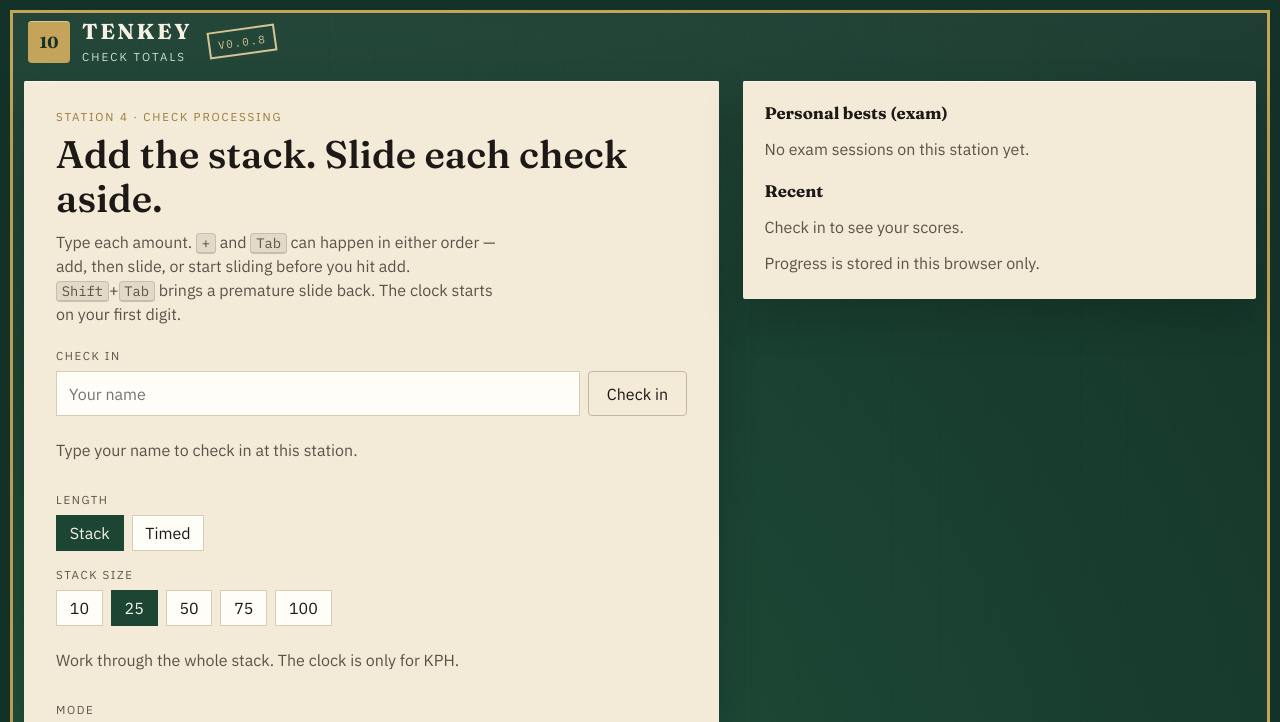
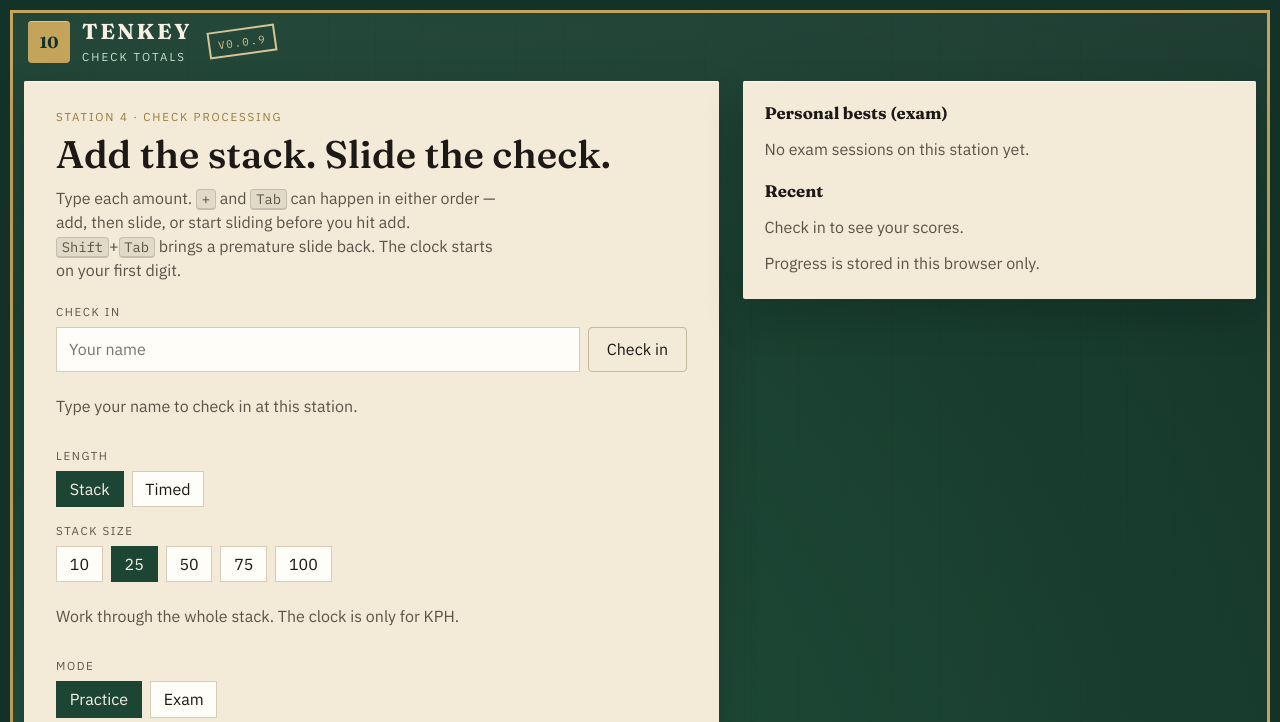
Before and after one commit to realbluesky/tenkey, a website built with Vite: page index.html in a window 1280 px wide. Shown: the top 722 px of the page. Built offline with nearby package versions, Linux system fonts and the light colour scheme.

Commit message:
Tighten the setup headline so aside is not orphaned

```diff
--- a/index.html
+++ b/index.html
@@ -42,7 +42,7 @@
         <section id="setup" class="panel">
           <div class="ticket">
             <p class="kicker">Station 4 · Check processing</p>
-            <h1>Add the stack. Slide each check aside.</h1>
+            <h1>Add the stack. Slide the check.</h1>
             <p class="lede">
               Type each amount. <kbd>+</kbd> and <kbd>Tab</kbd> can happen in
               either order — add, then slide, or start sliding before you hit
--- a/package.json
+++ b/package.json
@@ -1,7 +1,7 @@
 {
   "name": "tenkey",
   "private": true,
-  "version": "0.0.8",
+  "version": "0.0.9",
   "type": "module",
   "scripts": {
     "dev": "vite",
```
